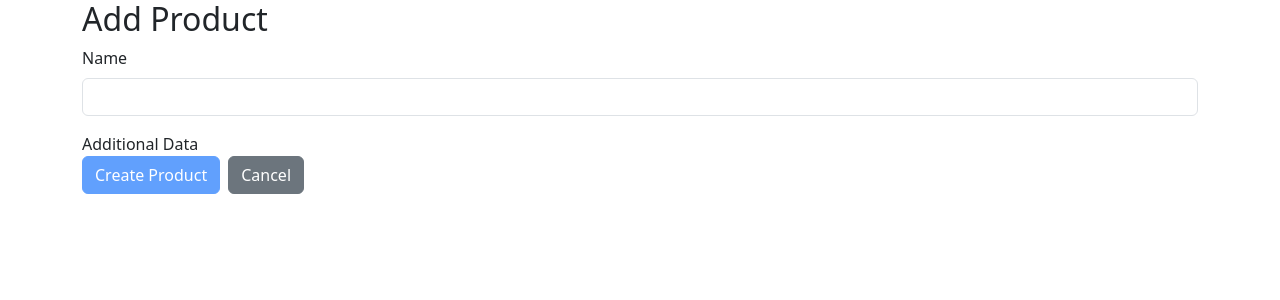
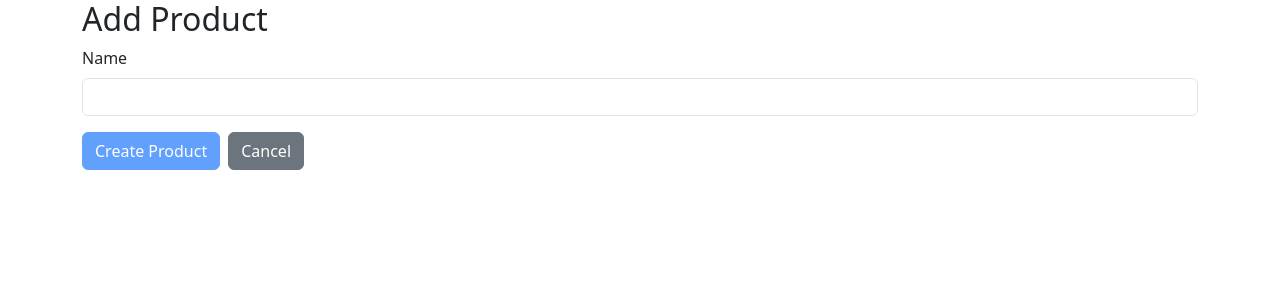
Before and after one commit to SpaceDraney/molaris-claude, an Angular app: page /products/new in a window 1280 px wide. Shown: the top 300 px of the page. Built offline with nearby package versions, Linux system fonts and the light colour scheme.

Commit message:
final fixes

```diff
--- a/src/app/components/product-detail/product-detail.component.html
+++ b/src/app/components/product-detail/product-detail.component.html
@@ -5,12 +5,8 @@
     <div class="card-body">
       <h5 class="card-title">{{ product.name }}</h5>
       @if (product.data) {
-          <div class="product-data">
-            @for (key of getProductDataKeys(); track key) {
-              <div>
-                <strong>{{ key }}:</strong> {{ product.data[key] }}
-              </div>
-            }
+      <div *ngFor="let item of product.data | keyvalue">
+        <strong>{{ item.key }}:</strong> {{ item.value }}
       </div>
       }
     </div>
--- a/src/app/components/product-detail/product-detail.component.ts
+++ b/src/app/components/product-detail/product-detail.component.ts
@@ -35,8 +35,4 @@ export class ProductDetailComponent implements OnInit {
       });
     }
   }
-
-  getProductDataKeys(): string[] {
-    return this.product?.data ? Object.keys(this.product.data) : [];
-  }
 }
--- a/src/app/components/product-form/product-form.component.html
+++ b/src/app/components/product-form/product-form.component.html
@@ -13,20 +13,14 @@
     </div>
 
     @if (productForm.get('data')?.value) {
-        <div class="form-group">
-          <label>Additional Data</label>
-          @for (key of getProductDataKeys(); track key) {
-            <div class="data-item">
-              <label for="{{ key }}" class="form-label">{{ key }}</label>
-              <input
-                type="text"
-                class="form-control"
-                [id]="key"
-                [formControlName]="key"
-                />
+      @for (item of productForm.get('data')?.value | keyvalue; track item) {
+        <div>
+          <div class="mb-3">
+            <label for="name" class="form-label">{{ item.key }}</label>
+            <input type="text" class="form-control" [value]="item.value" />
+          </div>
         </div>
       }
-          </div>
     }
 
     <button
--- a/src/app/components/product-form/product-form.component.ts
+++ b/src/app/components/product-form/product-form.component.ts
@@ -20,7 +20,7 @@ export class ProductFormComponent implements OnInit {
   ) {
     this.productForm = this.fb.group({
       name: ['', Validators.required],
-      data: this.fb.group({}),
+      data: [''],
     });
   }
 
@@ -51,10 +51,4 @@ export class ProductFormComponent implements OnInit {
       }
     }
   }
-
-  getProductDataKeys(): string[] {
-    return this.productForm.get('data')?.value
-      ? Object.keys(this.productForm.get('data')?.value)
-      : [];
-  }
 }
--- a/src/app/models/product.model.ts
+++ b/src/app/models/product.model.ts
@@ -2,6 +2,6 @@ export interface Product {
   id: number;
   name: string;
   data?: {
-    [key: string]: unknown;
+    [key: string]: string | number;
   };
 }
```
Lines whose indentation alone changed are shown as unchanged.
